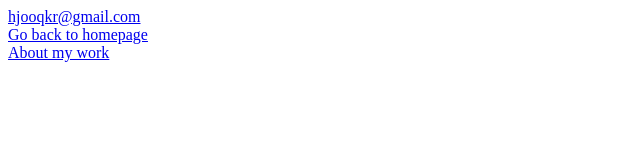
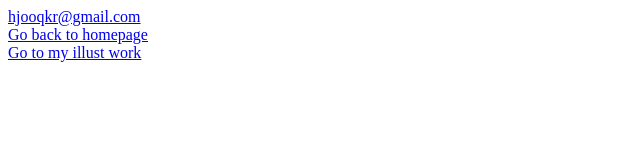
Before and after one commit to hjooqkr/Croissant, a plain HTML site: page contact.html in a window 1280 px wide. Shown: the full height of the page, 0-640 px from the left. Drawn offline with Linux system fonts and the light colour scheme.

Commit message:
fix file name

```diff
--- a/contact.html
+++ b/contact.html
@@ -11,7 +11,7 @@
 <body>
     <a href="mailto:hjooqkr@gmail.com">hjooqkr@gmail.com</a><br />
     <a href="/.html">Go back to homepage</a><br />
-    <a href="/about.html">About my work</a>
+    <a href="/image/photo.html">Go to my illust work</a>
 </body>
 
 </html>
```
